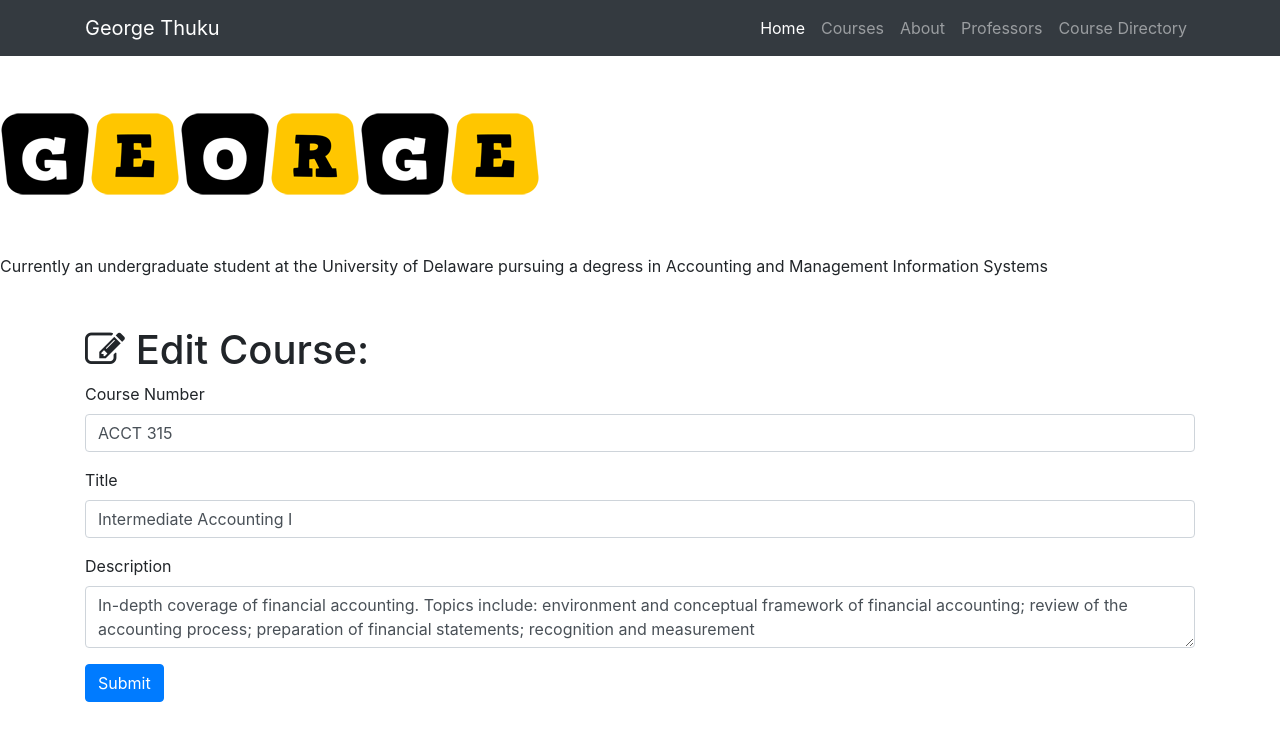
After one commit to gthuku/my-resume, a Flask app: page /course-directory/edit/1 in a window 1280 px wide. The commit adds this page. Shown: the top 741 px of the page. Run offline with Flask 2, Linux system fonts and the light colour scheme; data comes from the database, SQL or seed files in the repository; both versions use the stored data as it was after the commit; some libraries are stand-ins or nearby versions.

Commit message:
added edit and add files

```diff
--- a/requirements.txt
+++ b/requirements.txt
@@ -1,2 +1,3 @@
 Flask==0.12.2
 Flask-Script==2.0.6
+Flask-SQLAlchemy==2.3.0
--- a/resume.py
+++ b/resume.py
@@ -1,5 +1,14 @@
-from flask import Flask, render_template
+import os
+from flask import Flask, session, render_template, request, flash, redirect, url_for
+from flask_sqlalchemy import SQLAlchemy
+
 app = Flask(__name__)
+app.config['SECRET_KEY'] = 'hard to guess secure key'
+
+# setup SQLAlchemy
+basedir = os.path.abspath(os.path.dirname(__file__))
+app.config['SQLALCHEMY_DATABASE_URI'] = 'sqlite:///' + os.path.join(basedir, 'data.sqlite')
+db = SQLAlchemy(app)
 
 
 @app.route('/')
@@ -8,18 +17,101 @@ def index():
 
 
 @app.route('/about')
-def george():
+def about():
     return render_template('george.html')
 
 
 @app.route('/courses')
-def show_courses():
+def courses():
     courses = [
-        'ACCT 315',
-        'ACCT 327',
-        'MISY 350',
+        ['ACCT 315', 'Intermediate Accounting I', 'In-depth coverage of financial accounting. Topics include: environment and conceptual framework of financial accounting; review of the accounting process; preparation of financial statements; recognition and measurement'],
+        ['ACCT 327', 'Cost Accounting', 'Process, job order and standard costing; variable and absorption costing; budgeting, decentralization, and transfer pricing; and cost analysis for managerial applications.'],
+        ['BUAD 309', 'Organizational Behavior', 'Examines individual, group, and organizational determinants of work behavior in organizations. Theory and concepts relevant to individual differences, attitudes, motivation, teams, leadership, power, and organizational culture and change are discussed with an emphasis on applying this knowledge to the challenges of management in a variety of organizations.'],
+        ['MISY 330', 'Organizational Behavior', 'Covers the design and implementation of enterprise databases in the business environment. A networked setting and its effect on database management will be emphasized.']
     ]
     return render_template('courses.html', courses=courses)
+
+@app.route('/course-directory')
+def show_all_courses():
+    courses = Course.query.all()
+    return render_template('course-all.html', courses=courses)
+
+
+class Professor(db.Model):
+    __tablename__ = 'professors'
+    id = db.Column(db.Integer, primary_key=True)
+    name = db.Column(db.String(64))
+    department = db.Column(db.Text)
+    courses = db.relationship('Course', backref='professor')
+
+
+class Course(db.Model):
+    __tablename__ = 'courses'
+    id = db.Column(db.Integer, primary_key=True)
+    course_number = db.Column(db.Integer)
+    title = db.Column(db.String(256))
+    description = db.Column(db.Text)
+    professor_id = db.Column(db.Integer, db.ForeignKey('professors.id'))
+
+
+@app.route('/professors')
+def show_all_professors():
+    professors = Professor.query.all()
+    return render_template('professor-all.html', professors=professors)
+
+
+@app.route('/course-directory/add', methods=['GET', 'POST'])
+def add_courses():
+    if request.method == 'GET':
+        return render_template('course-add.html')
+    if request.method == 'POST':
+        course_number = request.form['course number']
+        title = request.form['title']
+        description = request.form['description']
+
+        course = Course(course_number=course_number, title=title, description=description)
+        db.session.add(course)
+        db.session.commit()
+        return redirect(url_for('show_all_courses'))
+
+
+@app.route('/professors/add', methods=['GET', 'POST'])
+def add_professors():
+    if request.method == 'GET':
+        return render_template('professor-add.html')
+    if request.method == 'POST':
+        name = request.form['name']
+        department = request.form['department']
+
+        professor = Professor(name=name, department=department)
+        db.session.add(professor)
+        db.session.commit()
+        return redirect(url_for('show_all_professors'))
+
+
+@app.route('/course-directory/edit/<int:id>', methods=['GET', 'POST'])
+def edit_course(id):
+    course = Course.query.filter_by(id=id).first()
+    if request.method == 'GET':
+        return render_template('course-edit.html', course=course)
+    if request.method == 'POST':
+        course.course_number = request.form['course number']
+        course.title = request.form['title']
+        course.description = request.form['description']
+        db.session.commit()
+        return redirect(url_for('show_all_courses'))
+
+
+@app.route('/professors/edit/<int:id>', methods=['GET', 'POST'])
+def edit_professor(id):
+    professor = Professor.query.filter_by(id=id).first()
+    if request.method == 'GET':
+        return render_template('professor-edit.html', professor=professor)
+    if request.method == 'POST':
+        professor.name = request.form['name']
+        professor.department = request.form['department']
+        db.session.commit()
+        return redirect(url_for('show_all_professors'))
 
 
 if __name__ == '__main__':
--- /dev/null
+++ b/templates/course-edit.html
@@ -0,0 +1,35 @@
+{% extends "homepage.html" %}
+
+{% block title %}
+Edit Course
+{% endblock %}
+
+{% block head%}
+  {{super()}}
+  <style>
+    body {
+      padding-top: 54px;
+    }
+  </style>
+{% endblock %}
+
+{% block page_content %}
+<div class="container">
+   <h1 class="mt-5"><i class="fa fa-pencil-square-o" aria-hidden="true"></i> Edit Course:</h1>
+  <form action="/course-directory/edit/{{course.id}}" method="post">
+    <div class="form-group">
+      <label>Course Number</label>
+      <input class="form-control" type="text" name="course number" value="{{course.course_number}}" required="true">
+    </div>
+    <div class="form-group">
+    <label>Title</label>
+    <input class="form-control" type="text" name="title" value="{{course.title}}" required="true">
+  </div>
+    <div class="form-group">
+      <label>Description</label>
+      <textarea class="form-control" name="description" required="true">{{course.description}}</textarea>
+    </div>
+    <button type="submit" class="btn btn-primary">Submit</button>
+  </form>
+ </div>
+{% endblock %}
--- a/templates/homepage.html
+++ b/templates/homepage.html
@@ -9,12 +9,10 @@
   <meta name="viewport" content="width=device-width, initial-scale=1, shrink-to-fit=no">
 
 
-  <link rel="icon" href="{{ url_for('static', filename='img/george.gif') }}" type="image/x-icon"/>
-  <link rel="shortcut icon" href="{{ url_for('static', filename='img/logo.gif') }}" type="image/x-icon"/>
+  <link rel="icon" href="{{ url_for('static', filename='img/george.gif') }}" type="image/x-icon" />
+  <link rel="shortcut icon" href="{{ url_for('static', filename='img/logo.gif') }}" type="image/x-icon" />
   <link rel="stylesheet" href="https://maxcdn.bootstrapcdn.com/bootstrap/4.0.0-beta.2/css/bootstrap.min.css">
-  <link rel="stylesheet" href="https://maxcdn.bootstrapcdn.com/font-awesome/4.7.0/css/font-awesome.min.css">
-  <link rel="stylesheet" href="{{ url_for('static', filename='css/resume.css') }}">
-  {% endblock%}
+  <link rel="stylesheet" href="https://maxcdn.bootstrapcdn.com/font-awesome/4.7.0/css/font-awesome.min.css"> {% endblock%}
 </head>
 
 <body>
@@ -39,6 +37,14 @@
           <li class="nav-item">
             <a class="nav-link" href="/about">About</a>
           </li>
+          <li class="nav-item">
+          </li>
+          <li class="nav-item">
+            <a class="nav-link" href="/professors">Professors</a>
+          </li>
+          <li class="nav-item">
+            <a class="nav-link" href="/course-directory">Course Directory</a>
+          </li>
         </ul>
       </div>
     </div>
@@ -50,19 +56,14 @@
     </span>
 
   </div>
-<p class = "para">
-Currently an undergraduate student at the University of Delaware pursuing a degress in Accounting and Management Information Systems
-</p>
+  <p class="para">
+    Currently an undergraduate student at the University of Delaware pursuing a degress in Accounting and Management Information Systems
+  </p>
   {% for category, message in get_flashed_messages(with_categories=true) %}
-      <div class="alert alert-{{category}}">
-      <button type="button" class="close" data-dismiss="alert">&times;</button>
-        {{ message }}
-      </div>
-  {% endfor %}
-  {% block page_content%}
-  {% endblock%}
-
-  {% block scripts%}
+  <div class="alert alert-{{category}}">
+    <button type="button" class="close" data-dismiss="alert">&times;</button> {{ message }}
+  </div>
+  {% endfor %} {% block page_content%} {% endblock%} {% block scripts%}
   <script src="https://code.jquery.com/jquery-3.2.1.slim.min.js"></script>
   <script src="https://cdnjs.cloudflare.com/ajax/libs/popper.js/1.12.3/umd/popper.min.js"></script>
   <script src="https://maxcdn.bootstrapcdn.com/bootstrap/4.0.0-beta.2/js/bootstrap.min.js"></script>
```
Also changed, not shown: manage.py (+21 -4 lines), static/css/style.css (deleted, +0 -23 lines), templates/course-add.html (added, +35 -0 lines), templates/course-all.html (added, +50 -0 lines), templates/courses.html (+38 -64 lines), templates/george.html (+0 -9 lines), templates/index.html (+15 -2 lines), templates/modal.js (deleted, +0 -7 lines), templates/professor-add.html (added, +31 -0 lines), templates/professor-all.html (added, +48 -0 lines), templates/professor-edit.html (added, +31 -0 lines), data.sqlite (added).
